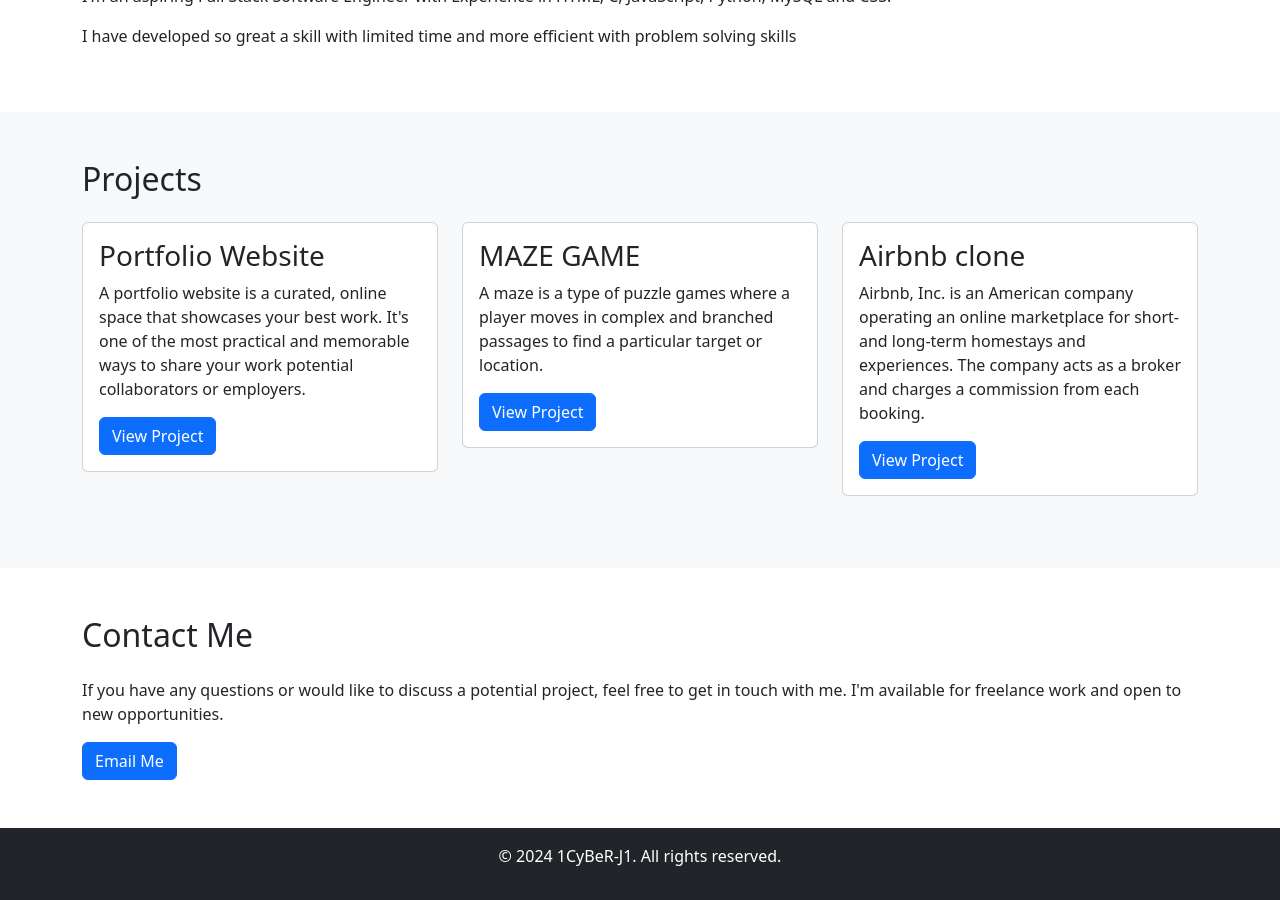
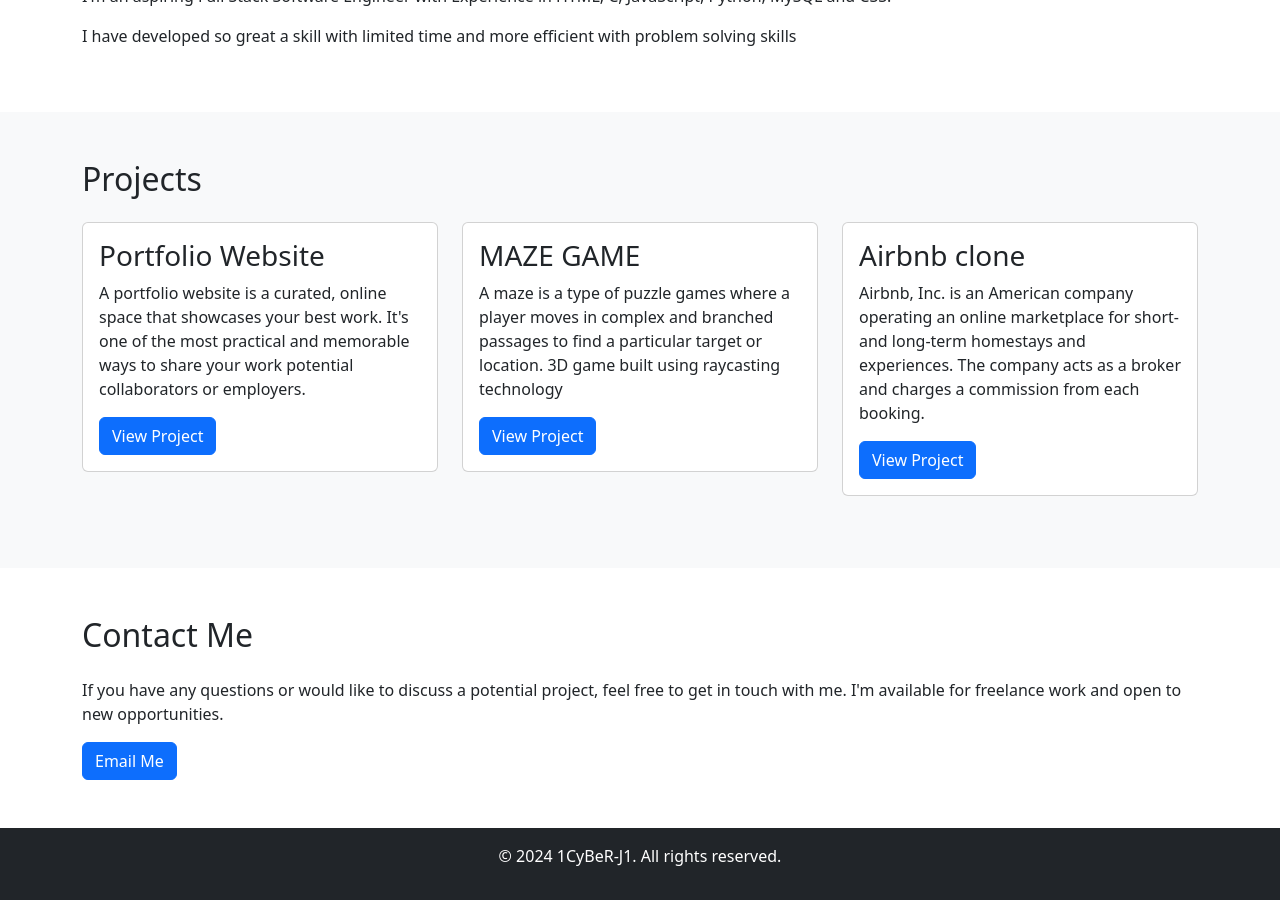
Before and after one commit to 1CyBeR-J1/myproject-site, a Jekyll site: the page index.html, which Jekyll copies as it is, in a window 1280 px wide and 900 px high, scrolled down 638 px. Built offline with Jekyll 4.4.1, drawn with Linux system fonts in a browser that asks for light colours.

Commit message:
Update index.html

```diff
--- a/index.html
+++ b/index.html
@@ -67,7 +67,7 @@
           <div class="card">
             <div class="card-body">
               <h3 class="card-title">MAZE GAME</h3>
-              <p class="card-text">A maze is a type of puzzle games where a player moves in complex and branched passages to find a particular target or location.</p>
+              <p class="card-text">A maze is a type of puzzle games where a player moves in complex and branched passages to find a particular target or location. 3D game built using raycasting technology</p>
               <a href=page1.html class="btn btn-primary">View Project</a>
             </div>
           </div>
```
